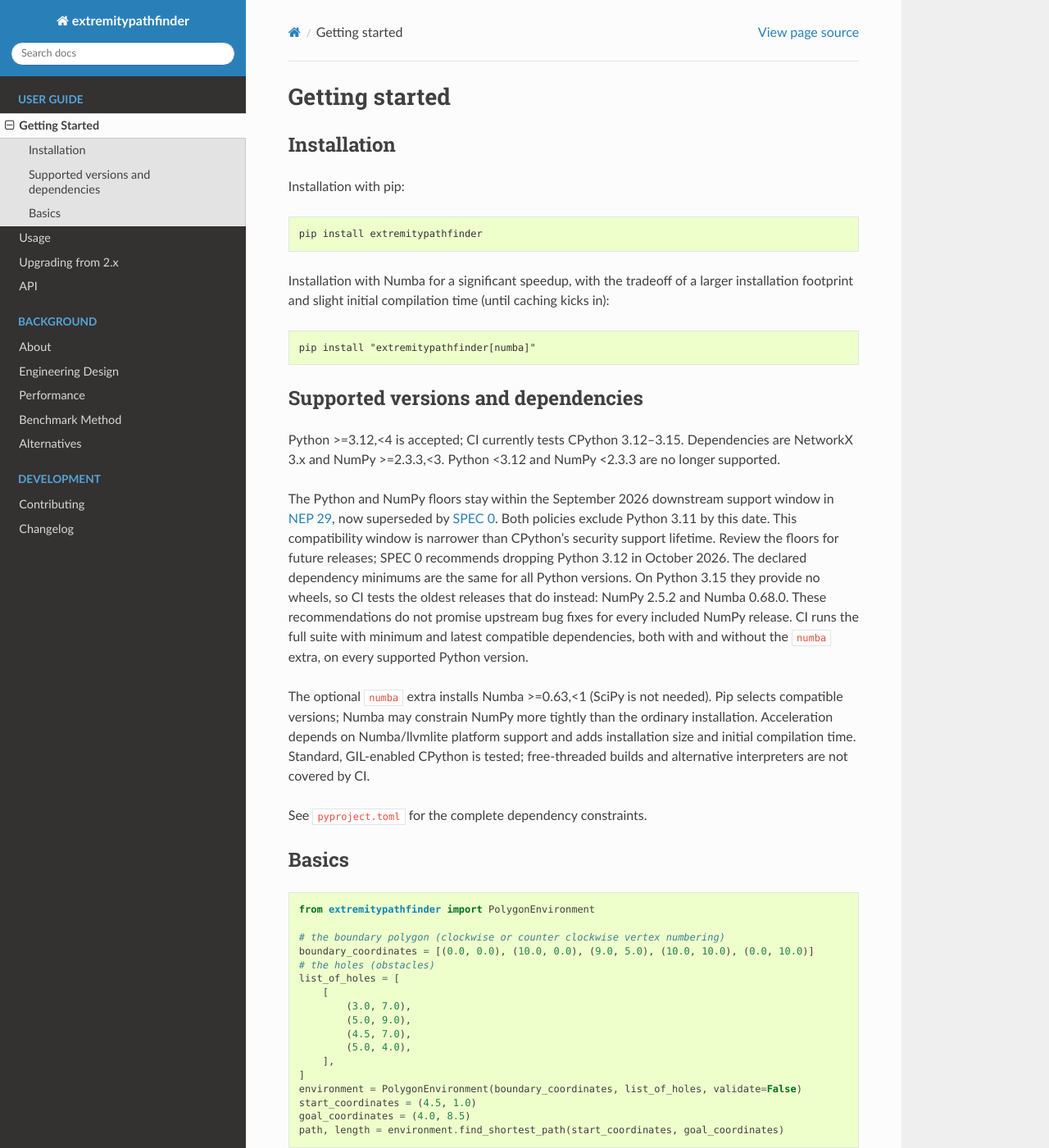
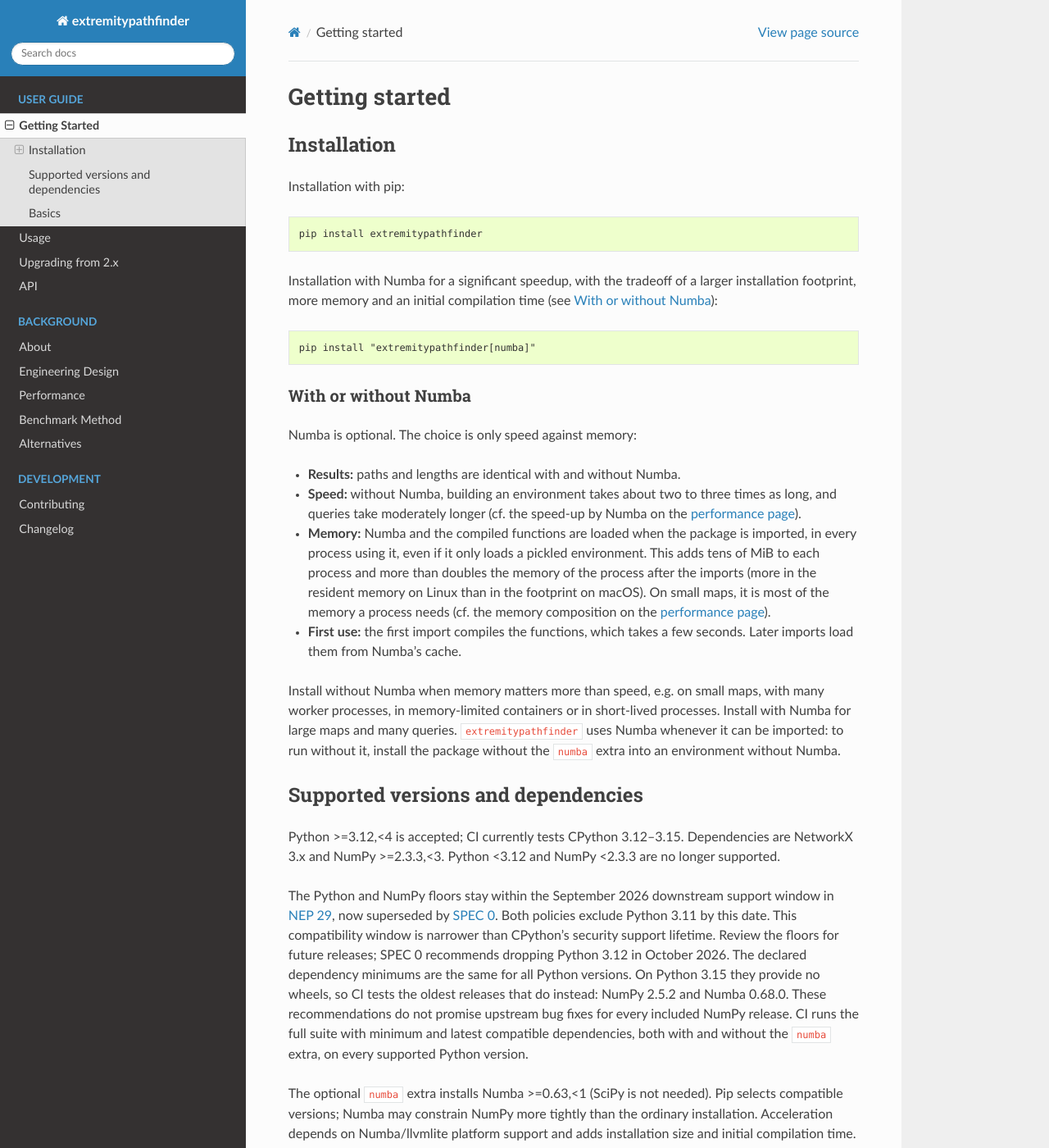
Before and after one commit to jannikmi/extremitypathfinder, a Sphinx documentation site: the page built from docs/0_getting_started.rst, in a window 1280 px wide and 1400 px high. Shown: the whole window at 82% size. Built offline with Sphinx 7.4.7 and the Read the Docs theme 3.1.0, drawn with Linux system fonts in a browser that asks for light colours.

Commit message:
docs: when to install with or without Numba (#183)
A section of the installation docs: identical results, the speed and memory
trade-off (Numba is loaded at import in every process), the compilation at the
first import and how to run without Numba. Linked from the performance page.

Co-Authored-By: Claude Opus 5.5 <noreply@anthropic.com>
Claude-Session: https://claude.ai/code/session_01XJqV75RdVjEoWc8N5YWpG7

```diff
--- a/CHANGELOG.rst
+++ b/CHANGELOG.rst
@@ -28,6 +28,8 @@ recreate them. Loading them raises a ``ValueError`` explaining this.
 
 other changes:
 
+- documentation: when to install with or without Numba (#183): identical results, speed against memory
+  (Numba is loaded in every process at import) and the compilation at the first import.
 - citation metadata (#169): ``CITATION.cff`` (GitHub shows "Cite this repository"), how to cite is explained
   in the README and on the About page. The release tooling keeps its version and date up to date.
 - releases are archived on Zenodo, with a DOI for every version and one for all versions.
--- a/docs/0_getting_started.rst
+++ b/docs/0_getting_started.rst
@@ -16,11 +16,36 @@ Installation with pip:
     pip install extremitypathfinder
 
 
-Installation with Numba for a significant speedup, with the tradeoff of a larger installation footprint and slight initial compilation time (until caching kicks in):
+Installation with Numba for a significant speedup, with the tradeoff of a larger installation footprint,
+more memory and an initial compilation time (see :ref:`with-or-without-numba`):
 
 .. code-block:: console
 
     pip install "extremitypathfinder[numba]"
+
+
+.. _with-or-without-numba:
+
+With or without Numba
+~~~~~~~~~~~~~~~~~~~~~
+
+Numba is optional. The choice is only speed against memory:
+
+- **Results:** paths and lengths are identical with and without Numba.
+- **Speed:** without Numba, building an environment takes about two to three times as long,
+  and queries take moderately longer (cf. the speed-up by Numba on the :ref:`performance page <speed-tests>`).
+- **Memory:** Numba and the compiled functions are loaded when the package is imported, in every process using it,
+  even if it only loads a pickled environment. This adds tens of MiB to each process and more than doubles
+  the memory of the process after the imports (more in the resident memory on Linux than in the footprint on macOS).
+  On small maps, it is most of the memory a process needs
+  (cf. the memory composition on the :ref:`performance page <speed-tests>`).
+- **First use:** the first import compiles the functions, which takes a few seconds.
+  Later imports load them from Numba's cache.
+
+Install without Numba when memory matters more than speed, e.g. on small maps, with many worker processes,
+in memory-limited containers or in short-lived processes. Install with Numba for large maps and many queries.
+``extremitypathfinder`` uses Numba whenever it can be imported: to run without it, install the package
+without the ``numba`` extra into an environment without Numba.
 
 
 
--- a/docs/7_performance.rst
+++ b/docs/7_performance.rst
@@ -36,6 +36,7 @@ Strengths of ``extremitypathfinder``:
 - **Fast without Numba too.** Without Numba, builds take more than twice as long and queries moderately longer.
   It is still faster than pyvisgraph, and it built the same maps within the budget.
   The baseline drops by more than half, the retained memory stays the same.
+  When to install without Numba: see :ref:`with-or-without-numba`.
 
 Weaknesses and limitations:
 
```
